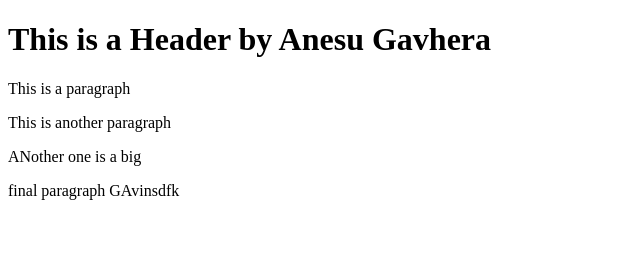
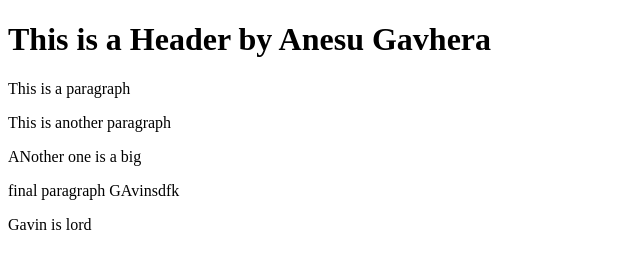
Before and after one commit to agavhe01/git-test, a website: page index.html in a window 1280 px wide. Shown: the whole page, without its empty margins (0-640 px from the left). Drawn offline with Linux system fonts and the light colour scheme.

```diff
--- a/index.html
+++ b/index.html
@@ -6,6 +6,7 @@
         <p>This is another paragraph</p>
         <p>ANother one is a big</p>
         <p>final paragraph GAvinsdfk</p>
+        <p>Gavin is lord</p>
 
     </body>
 </html>
```
Also changed, not shown: package.json (added, +24 -0 lines), 2 other files.
